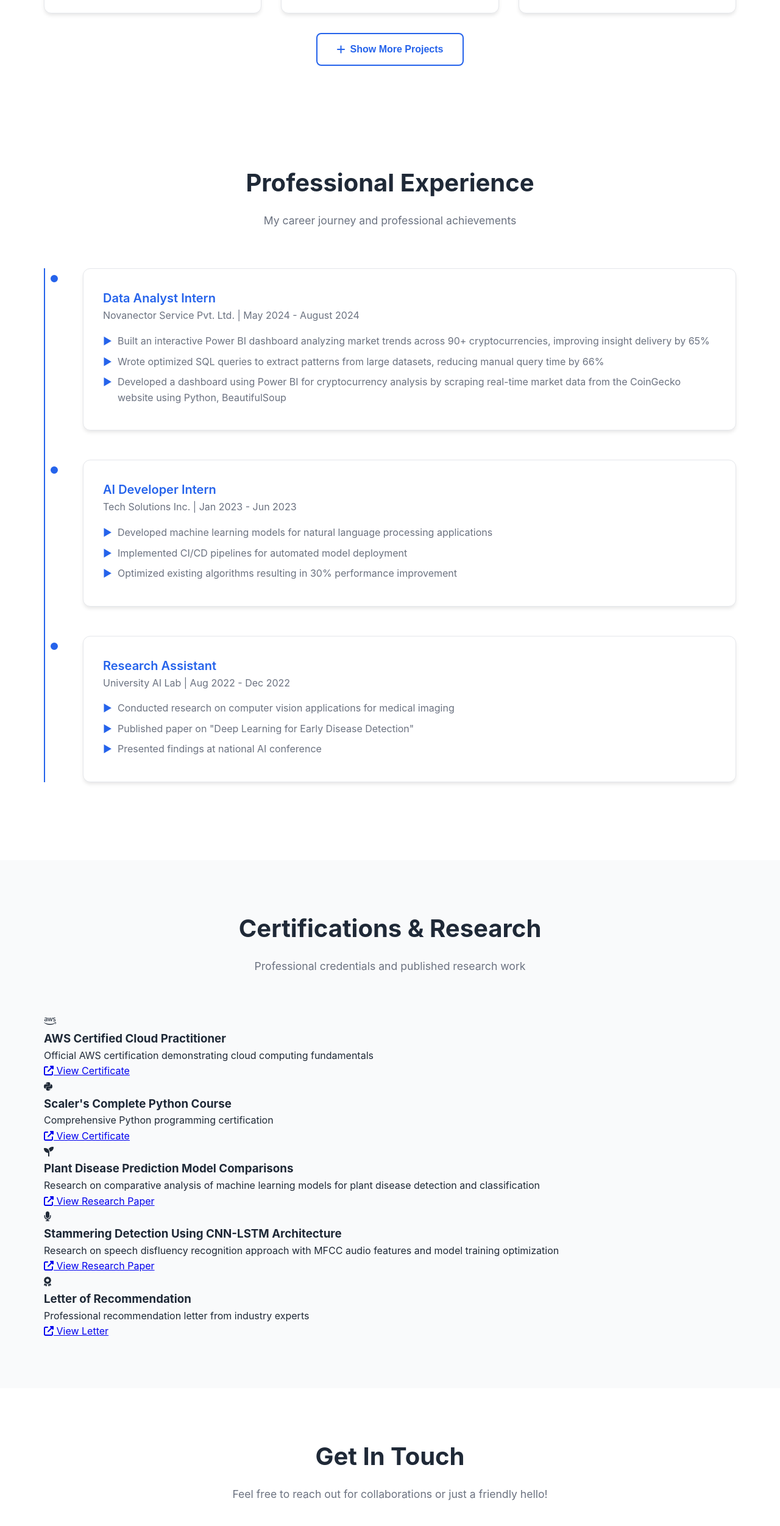
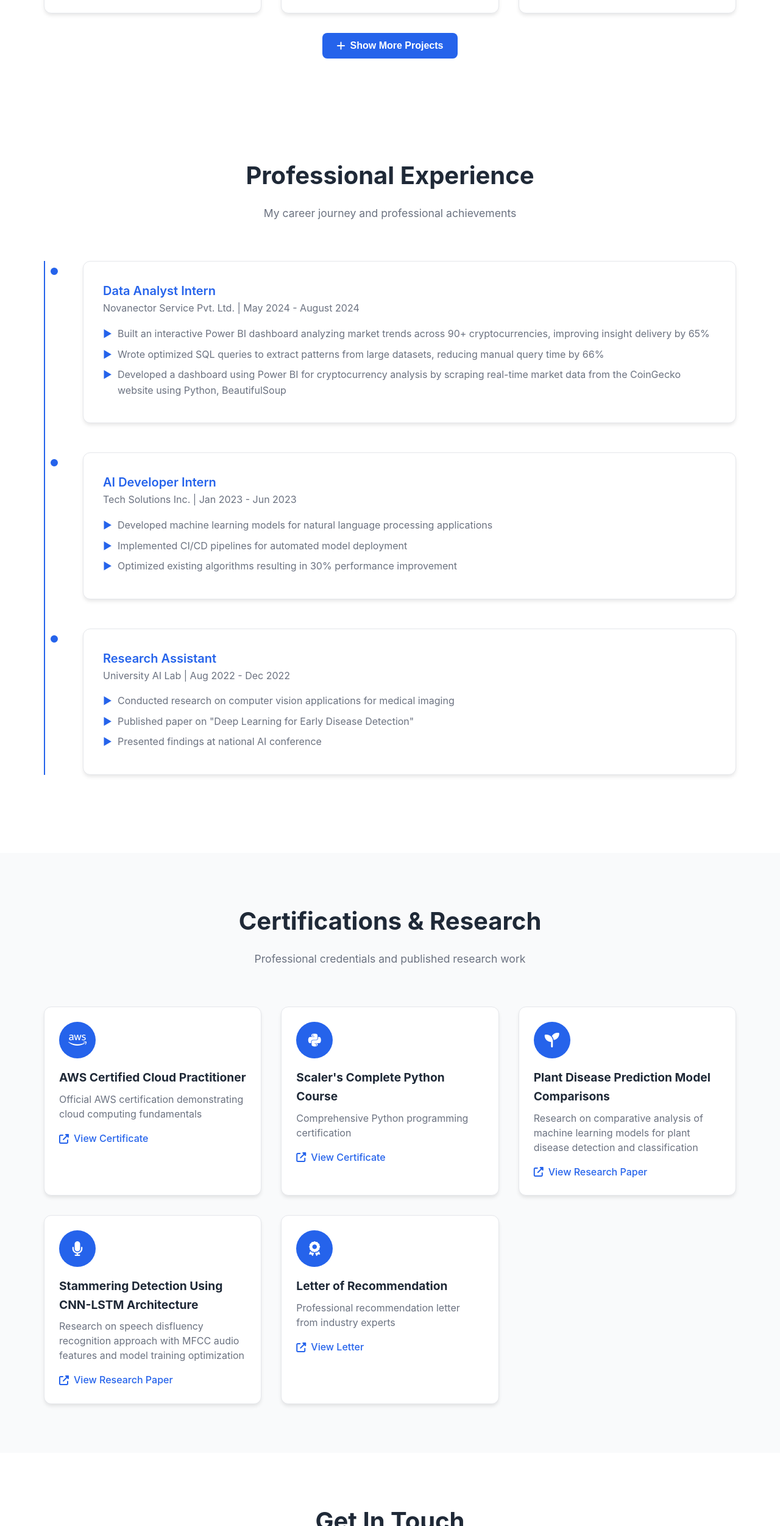
Before and after one commit to VEHEMENT2003/Portfolio, a plain HTML site: page index.html in a window 1280 px wide. Shown: the part 2979-5482 px from the top of the page at 61% size. Drawn offline with Linux system fonts and the light colour scheme.

Commit message:
Update style.css

```diff
--- a/style.css
+++ b/style.css
@@ -969,3 +969,149 @@ body {
         padding: 0.3rem;
     }
 }
+
+/* Certifications Section Styles */
+.certifications-grid {
+    display: grid;
+    grid-template-columns: repeat(auto-fit, minmax(300px, 1fr));
+    gap: 2rem;
+    margin-top: 2rem;
+}
+
+.certification-card {
+    background: var(--bg-card);
+    border: 1px solid var(--border-color);
+    border-radius: 12px;
+    padding: 1.5rem;
+    transition: all 0.3s ease;
+    box-shadow: var(--shadow);
+}
+
+.certification-card:hover {
+    transform: translateY(-5px);
+    box-shadow: var(--shadow-lg);
+    border-color: var(--primary-color);
+}
+
+.certification-icon {
+    width: 60px;
+    height: 60px;
+    background: var(--primary-color);
+    border-radius: 50%;
+    display: flex;
+    align-items: center;
+    justify-content: center;
+    margin-bottom: 1rem;
+}
+
+.certification-icon i {
+    font-size: 1.5rem;
+    color: white;
+}
+
+.certification-content h3 {
+    color: var(--text-primary);
+    margin-bottom: 0.5rem;
+    font-size: 1.2rem;
+}
+
+.certification-content p {
+    color: var(--text-secondary);
+    margin-bottom: 1rem;
+    line-height: 1.5;
+}
+
+.certification-link {
+    display: inline-flex;
+    align-items: center;
+    gap: 0.5rem;
+    color: var(--primary-color);
+    text-decoration: none;
+    font-weight: 500;
+    transition: color 0.3s ease;
+}
+
+.certification-link:hover {
+    color: var(--accent-color);
+}
+
+.research-links {
+    display: flex;
+    flex-direction: column;
+    gap: 0.5rem;
+}
+
+.research-link {
+    display: inline-flex;
+    align-items: center;
+    gap: 0.5rem;
+    color: var(--primary-color);
+    text-decoration: none;
+    font-weight: 500;
+    transition: color 0.3s ease;
+    font-size: 0.9rem;
+}
+
+.research-link:hover {
+    color: var(--accent-color);
+}
+
+/* Show More Button Styles */
+.show-more-container {
+    text-align: center;
+    margin-top: 2rem;
+}
+
+#show-more-btn {
+    background: var(--primary-color);
+    color: white;
+    border: none;
+    padding: 0.75rem 1.5rem;
+    border-radius: 8px;
+    font-size: 1rem;
+    cursor: pointer;
+    transition: all 0.3s ease;
+    display: inline-flex;
+    align-items: center;
+    gap: 0.5rem;
+}
+
+#show-more-btn:hover {
+    background: var(--secondary-color);
+    transform: translateY(-2px);
+}
+
+/* Responsive Design for Certifications */
+@media (max-width: 768px) {
+    .certifications-grid {
+        grid-template-columns: 1fr;
+        gap: 1.5rem;
+    }
+
+    .certification-card {
+        padding: 1.25rem;
+    }
+
+    .certification-icon {
+        width: 50px;
+        height: 50px;
+    }
+
+    .certification-icon i {
+        font-size: 1.25rem;
+    }
+}
+
+@media (max-width: 480px) {
+    .certification-card {
+        padding: 1rem;
+    }
+
+    .certification-content h3 {
+        font-size: 1.1rem;
+    }
+
+    .certification-content p {
+        font-size: 0.9rem;
+    }
+}
```
